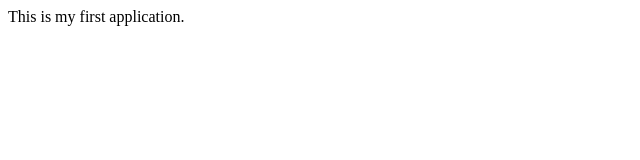
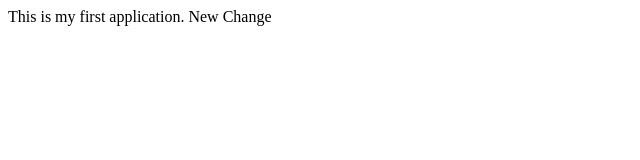
Before and after one commit to naveedagility/MyTestRep, a plain HTML site: page index.htm in a window 1280 px wide. Shown: the whole page, without its empty margins (0-640 px from the left). Drawn offline with Linux system fonts and the light colour scheme.

Commit message:
changed index.htm

```diff
--- a/index.htm
+++ b/index.htm
@@ -4,5 +4,6 @@
 </head>
 <body>
   This is my first application.
+  New Change
 </body>
 </html>
```
